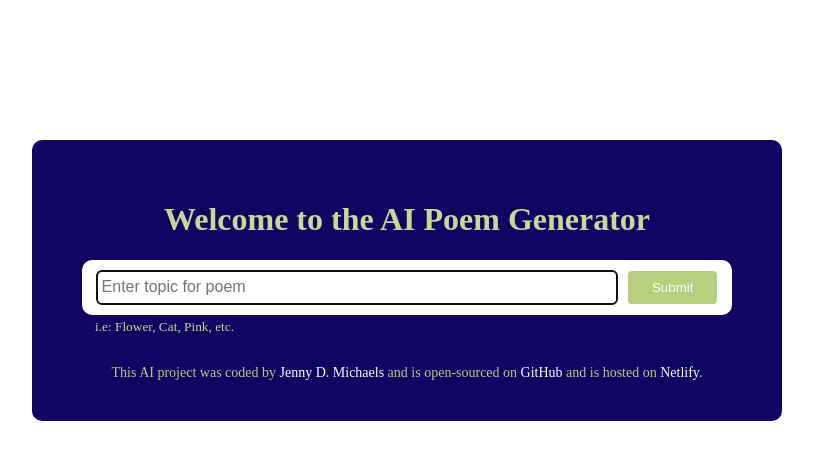
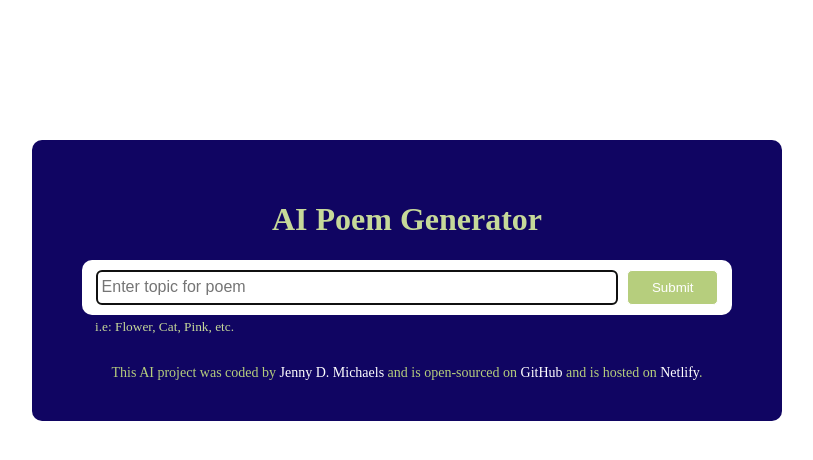
Before and after one commit to cjsekdms37/poem-generator, a plain HTML site: page index.html in a window 1280 px wide. Shown: the whole page, without its empty margins (233-1046 px from the left). Drawn offline with nearby package versions, Linux system fonts and the light colour scheme.

Commit message:
Updated h1 title

```diff
--- a/index.html
+++ b/index.html
@@ -11,7 +11,7 @@
   <body>
     <div class="container">
       <header>
-        <h1>Welcome to the AI Poem Generator</h1>
+        <h1>AI Poem Generator</h1>
       </header>
 
       <main>
```
